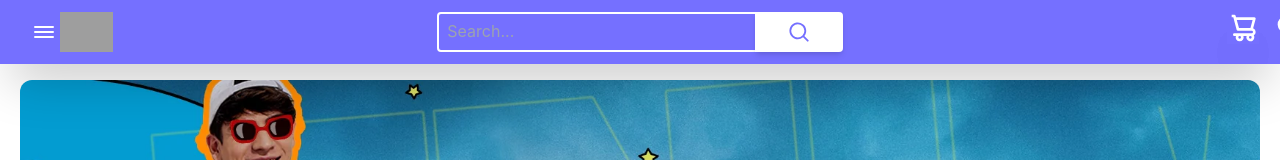
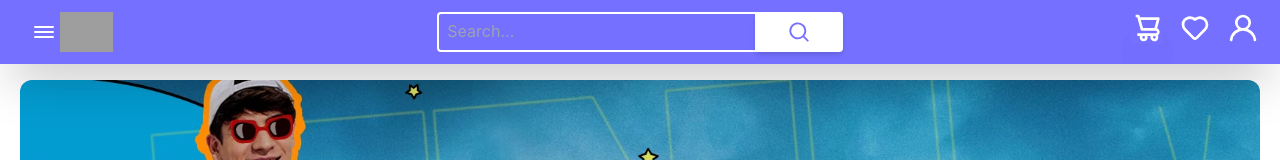
Before and after one commit to Harshs2512/TshirtsHub, a React (Create React App) app in the folder frontend/: page / in a window 1280 px wide. Shown: the top 160 px of the page. Built offline with nearby package versions, Linux system fonts and the light colour scheme; grey boxes are pictures that could not be loaded; the HTML template or start-up script is replaced by a standard one; what tailwindcss-animated would draw is missing.

Commit message:
Update Headers.js

```diff
--- a/frontend/src/components/Layout/Headers.js
+++ b/frontend/src/components/Layout/Headers.js
@@ -103,7 +103,7 @@ const Header = () => {
                 <SearchBar />
               </div>
               <div className="flex sm:gap-48">
-                <div className="block xl:ml-96 lg:ml-64 md:ml-32 mt-3 justify-end items-end">
+                <div className="block 2xl:ml-96 xl:ml-72 lg:ml-64 md:ml-32 xs:ml-0 -ml-7 mt-3 justify-end items-end">
                   {!auth?.user ? (
                     <ul className="flex space-x-4">
                       <>
```
